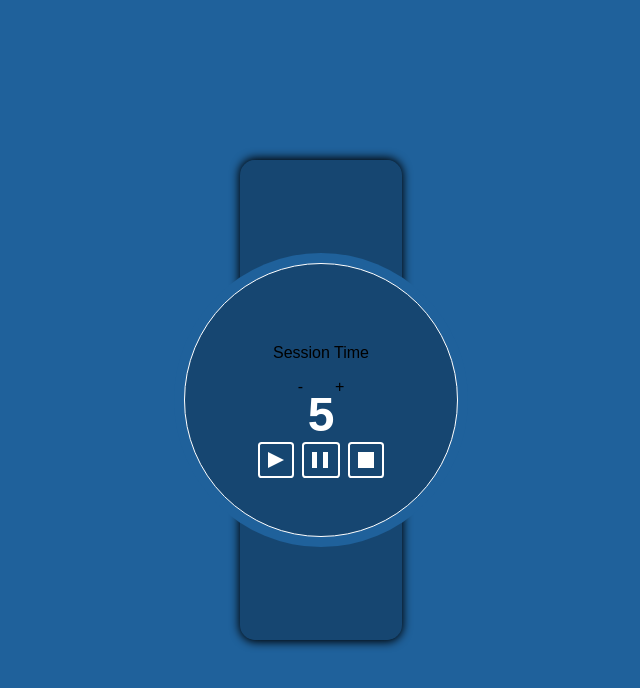
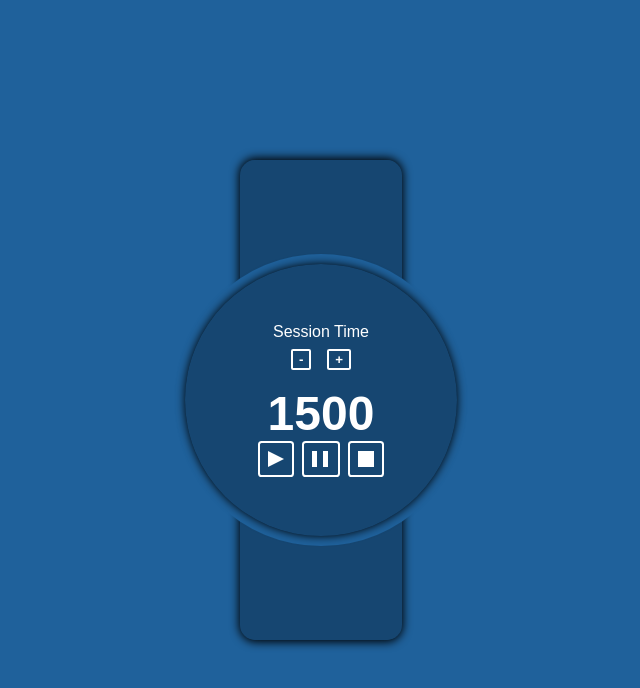
Before and after one commit to mcmaster-99/PomodoroTimer, a React (Create React App) app: page / in a window 1280 px wide. Shown: the top 688 px of the page, without its empty margins (319-959 px from the left). Built offline with nearby package versions, Linux system fonts and the light colour scheme.

Commit message:
Added session time modification

```diff
--- a/src/SessionTime/SessionTime.css
+++ b/src/SessionTime/SessionTime.css
@@ -3,12 +3,22 @@
 	width: 7rem;
 	height: 4rem;
 	margin-top: 0px;
+	margin: 0 0 1rem 0;
+	padding: 0px;
+}
+.SessionText {
+	margin: 0 0 0.5rem 0;
+	color: white;
 }
 
 .increment, .decrement {
 	display: inline-block;
-	margin-top: 0px;
+	background: none;
+	border: 2px solid white;
+	border-radius: 10%;
+	color: white;
+	font-weight: bold;
 }
 .increment {
-	margin-left: 2rem;
+	margin-left: 1rem;
 }
--- a/src/SessionTime/SessionTime.js
+++ b/src/SessionTime/SessionTime.js
@@ -5,7 +5,7 @@ class SessionTime extends Component {
 	constructor(props) {
 		super(props);
 		this.state = {
-			name: "Session Time",
+			name: "Session Time"
 		}
 	}
 
@@ -13,16 +13,12 @@ class SessionTime extends Component {
 		console.log("session time component mounted")
 	}
 
-	/*increment = () => {
-		this.state.
-	}*/
-
 	render() {
 		return (
 			<div className="SessionContainer">
-				<p>Session Time</p>
-				<p className="decrement">-</p>
-				<p className="increment">+</p>
+				<p className="SessionText">{this.state.name}</p>
+				<button className="decrement" onClick={this.props.decrement}>-</button>
+				<button className="increment" onClick={this.props.increment}>+</button>
 			</div>
 		);
 	}
--- a/src/Timer/Timer.css
+++ b/src/Timer/Timer.css
@@ -13,7 +13,7 @@
 	margin: 0;
 }
 
-button {
+.PlayButton, .PauseButton, .StopButton {
 	padding: 0.5rem;
 	background: none;
 	border: 2px solid white;
--- a/src/Timer/Timer.js
+++ b/src/Timer/Timer.js
@@ -1,16 +1,17 @@
 import React, {Component} from 'react';
+import SessionTime from '../SessionTime/SessionTime';
 import './Timer.css';
 
 class Timer extends Component {
 	constructor(props) {
 		super(props);
 		this.state = {
-			timeLeft: 5,
+			timeLeft: 1500,
 			isOn: false
 		}
 	}
 	componentDidMount = () => {
-		console.log(this)
+		console.log("Timer Component mounted")
 	}
 
 	startTimer = () => {
@@ -40,6 +41,22 @@ class Timer extends Component {
 		})
 	}
 
+	increment = (prevState, props) => {
+		// calculate incremented value
+		let decNum = this.state.timeLeft += 300
+		this.setState({
+			time: decNum
+		})
+	}
+
+	decrement = (prevState) => {
+		// calculate decremented value
+		let incNum = this.state.timeLeft -= 300
+		this.setState({
+			time: incNum
+		})
+	}
+
 
 	render() {
 
@@ -47,10 +64,13 @@ class Timer extends Component {
 
 		return (
 			<div className="TimerContainer">
+
+				<SessionTime increment={this.increment} decrement={this.decrement}/>
+
 				<p className="TimerText">{this.state.timeLeft}</p>
 				<div className="ButtonContainer">
 
-					<button onClick={this.startTimer}>
+					<button className="PlayButton" onClick={this.startTimer}>
 						<div className="PlayIcon"></div>
 					</button>
 
@@ -58,7 +78,7 @@ class Timer extends Component {
 						<div className="PauseIcon"></div>
 					</button>
 
-					<button onClick={this.resetTimer}>
+					<button className="StopButton" onClick={this.resetTimer}>
 						<div className="StopIcon"></div>
 					</button>
 
--- a/src/WatchBand/WatchBand.css
+++ b/src/WatchBand/WatchBand.css
@@ -41,9 +41,21 @@ div.WatchContainer {
 	height: 17rem;
 	box-shadow: 0px 0px 0px 10px #1F619B;
 	background-color: #164671;
-	border: 1px solid white;
 	border-radius: 100%;
 	z-index: 1;
+	display: flex;
+	flex-direction: column;
+	justify-content: center;
+	align-items: center;
+}
+.WatchCaseBoxShadow {
+	position: absolute;
+	width: 17rem;
+	height: 17rem;
+	box-shadow: 0px 0px 10px 0px black;
+	background-color: #164671;
+	border-radius: 100%;
+	z-index: -1;
 	display: flex;
 	flex-direction: column;
 	justify-content: center;
--- a/src/WatchBand/WatchBand.js
+++ b/src/WatchBand/WatchBand.js
@@ -14,7 +14,7 @@ class WatchBand extends Component {
 				<div className="WatchBandRightHalf">
 				</div>
 				<div className="WatchCase">
-					<SessionTime/>
+					<div className="WatchCaseBoxShadow"></div>
 					<Timer/>
 				</div>
 			</div>
```
